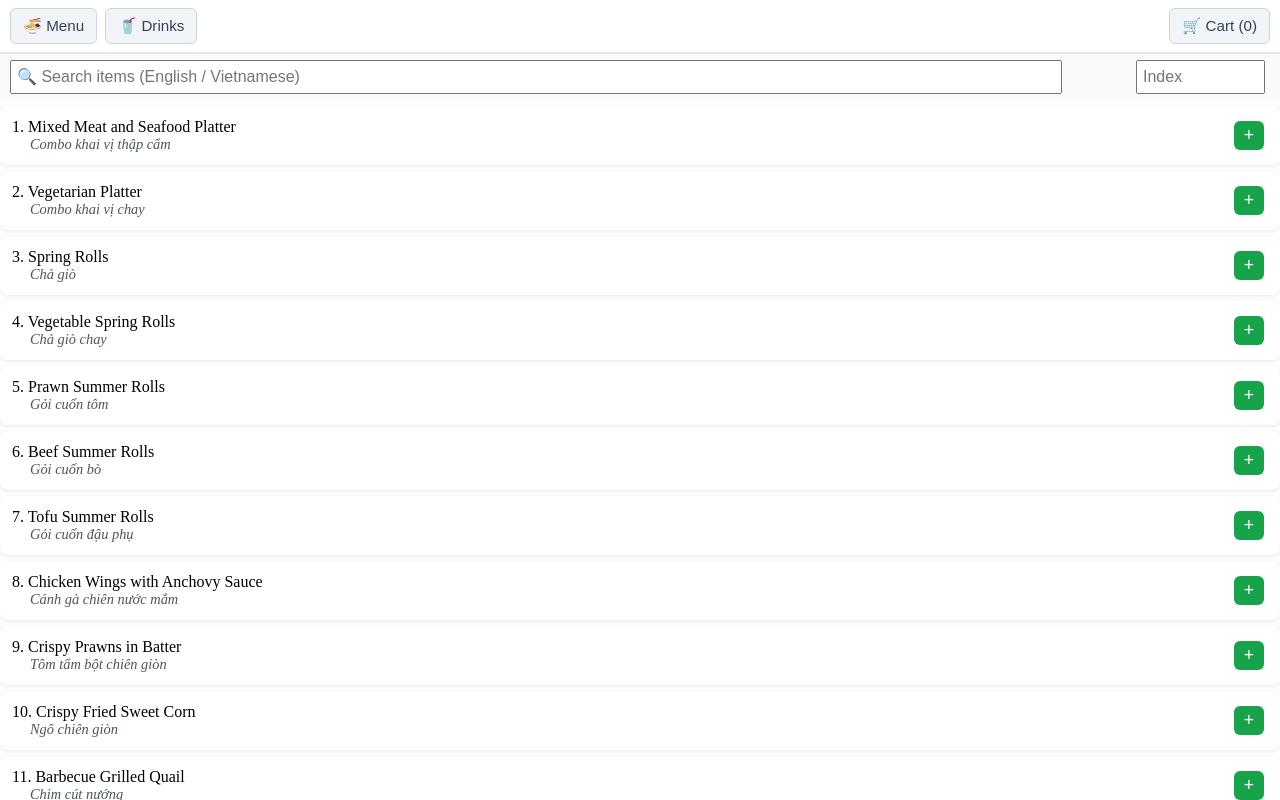
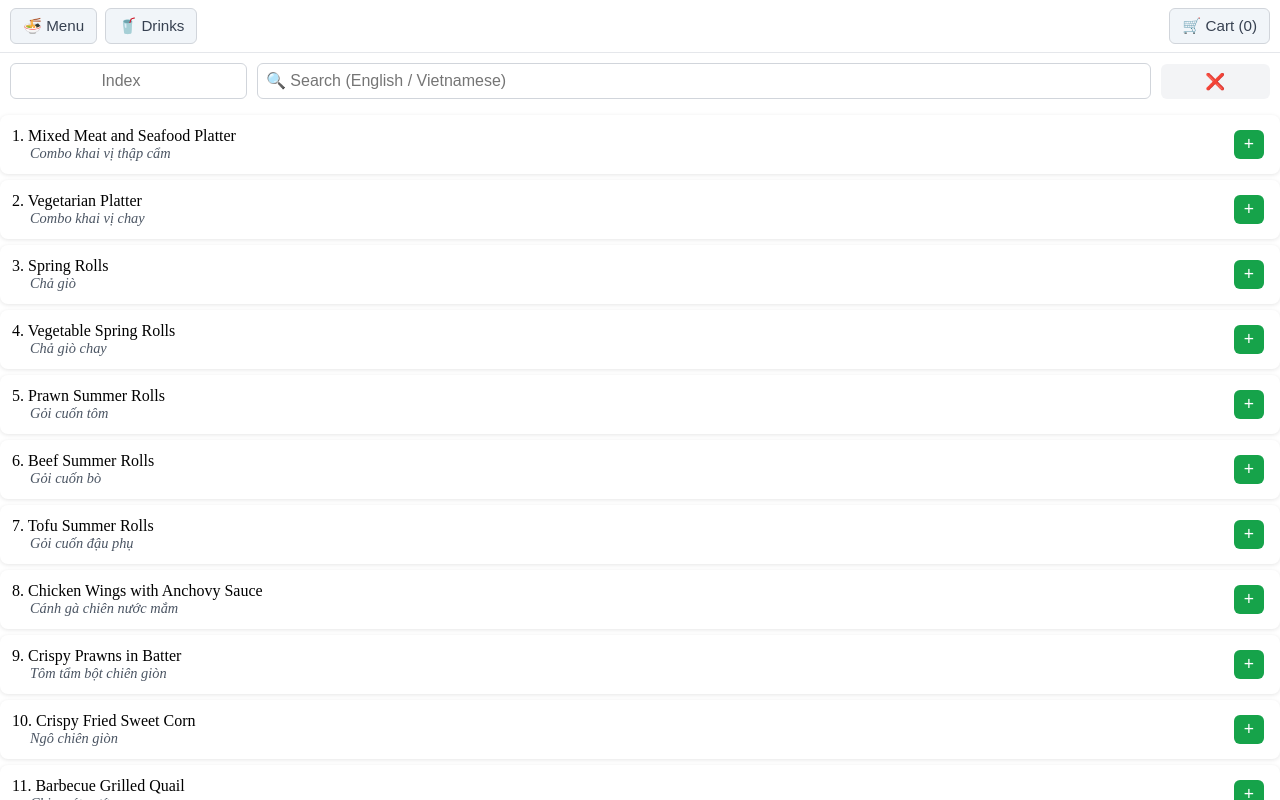
Before and after one commit to khieuvm/MenuWonderPho, a plain HTML site: page index.html in a window 1280 px wide. Both pictures are taken after a click on the button "🍜 Menu". Drawn offline with Linux system fonts and the light colour scheme.

Commit message:
Add clear search button

```diff
--- a/index.html
+++ b/index.html
@@ -95,41 +95,69 @@
             background: #e2e8f0;
         }
         /* --- Search Box Layout --- */
+        /* --- SEARCH AREA --- */
 
         .search-box {
             display: flex;
-            /* align-items: center; */
-            border-top: 1px solid #e5e7eb;
-            padding: 6px 10px;
-            background: #f9fafb;
+            align-items: center;
+            gap: 10px;
+            width: calc(100% - 20px);
+            margin: 10px;
             flex-wrap: nowrap;
-            overflow-x: auto;
+            overflow-x: none;
+            /* center horizontally */
+        }
+
+        .index-input {
+            flex: 2;
+            min-width: 60px;
+            padding: 8px;
+            border: 1px solid #d1d5db;
+            border-radius: 6px;
+            text-align: center;
+            font-size: 1rem;
+            flex-shrink: 1;
+        }
+
+        .search-input {
+            flex: 8;
+            min-width: 150px;
+            padding: 8px;
+            border: 1px solid #d1d5db;
+            border-radius: 6px;
+            font-size: 1rem;
+            flex-shrink: 1;
+        }
+
+        .clear-btn {
+            flex: 1;
+            min-width: 45px;
+            text-align: center;
+            padding: 8px 0;
+            border: none;
+            border-radius: 6px;
+            background: #f3f4f6;
+            cursor: pointer;
+            font-size: 1rem;
+            font-weight: 500;
+            transition: background 0.2s, color 0.2s;
+            flex-shrink: 0;
+            /* luôn giữ nút ổn định */
+        }
+
+        #indexInput,
+        #searchInput {
+            transition: all 0.25s ease;
+        }
+
+        .clear-btn:hover {
+            background: #ef4444;
+            color: white;
         }
 
         .push {
             margin-left: auto;
         }
-        /* Search input style */
-
-        .search-input {
-            font-size: 16px;
-            padding: 5px;
-            height: 20px;
-            width: 93%;
-            transition: width 0.3s ease;
-        }
-        /* Từng vùng */
-
-        .search-area {
-            flex: 9;
-            padding-right: 10px;
-        }
-
-        .index-area {
-            flex: 1;
-            padding-right: 10px;
-        }
-        /* Scrollbar ẩn */
 
         .header-box::-webkit-scrollbar,
         .search-box::-webkit-scrollbar {
@@ -157,6 +185,11 @@
             transition: 0.2s;
         }
 
+        #btnDone:hover {
+            color: #ef4444;
+            /* đỏ nhẹ khi hover */
+        }
+
         .btncenter {
             display: flex;
             justify-content: center;
@@ -182,12 +215,9 @@
 
             <!-- Search Box -->
             <div class="search-box">
-                <div class="search-area">
-                    <input id="searchInput" type="text" placeholder="🔍 Search items (English / Vietnamese)" class="search-input border rounded focus:outline-green-500">
-                </div>
-                <div class="push index-area">
-                    <input id="indexInput" type="number" placeholder="Index" class="search-input border rounded focus:outline-green-500">
-                </div>
+                <input id="indexInput" type="number" placeholder="Index" class="index-input">
+                <input id="searchInput" type="text" placeholder="🔍 Search (English / Vietnamese)" class="search-input">
+                <button id="btnClearSearch" class="clear-btn">❌</button>
             </div>
 
         </div>
--- a/script.js
+++ b/script.js
@@ -1,6 +1,5 @@
 const menuList = document.getElementById("menuList");
 const drinkList = document.getElementById("drinkList");
-const searchInput = document.getElementById("searchInput");
 const toast = document.getElementById("toast");
 const tabMenu = document.getElementById("tabMenu");
 const tabDrink = document.getElementById("tabDrink");
@@ -12,9 +11,10 @@ const cartList = document.getElementById("cartList");
 const cartTotal = document.getElementById("cartTotal");
 const cartCount = document.getElementById("cartCount");
 const btnDone = document.getElementById("btnDone");
-// ✅ Cập nhật selector mới theo HTML
 const searchBar = document.querySelector('.search-box');
+const searchInput = document.getElementById("searchInput");
 const indexInput = document.getElementById('indexInput');
+const btnClearSearch = document.getElementById("btnClearSearch");
 
 let cart = JSON.parse(localStorage.getItem("cart") || "[]");
 let activeTab = "menu"; // menu | drink | cart
@@ -259,37 +259,56 @@ function activate(tab) {
   activeTab = tab;
   resetSearch();
 
-    tabMenu.classList.toggle("tab-active", tab === "menu");
-    tabMenu.classList.toggle("tab-inactive", tab !== "menu");
-    tabDrink.classList.toggle("tab-active", tab === "drink");
-    tabDrink.classList.toggle("tab-inactive", tab !== "drink");
-    tabCart.classList.toggle("tab-active", tab === "cart");
-    tabCart.classList.toggle("tab-inactive", tab !== "cart");
+  // --- cập nhật trạng thái tab button ---
+  const tabs = [
+    { el: tabMenu, name: "menu" },
+    { el: tabDrink, name: "drink" },
+    { el: tabCart, name: "cart" },
+  ];
+  tabs.forEach(t => {
+    t.el.classList.toggle("tab-active", tab === t.name);
+    t.el.classList.toggle("tab-inactive", tab !== t.name);
+  });
 
-    menuTab.style.display = (tab === "menu") ? "block" : "none";
+  // --- hiển thị nội dung tương ứng ---
+  menuTab.style.display  = (tab === "menu")  ? "block" : "none";
   drinkTab.style.display = (tab === "drink") ? "block" : "none";
-    cartTab.style.display = (tab === "cart") ? "block" : "none";
+  cartTab.style.display  = (tab === "cart")  ? "block" : "none";
 
-    // ✅ Ẩn search bar khi ở cart
-    searchBar.style.display = (tab === "cart") ? "none" : "flex";
-
-    // ✅ Ẩn ô Index khi ở tab Drinks hoặc Cart
-    indexInput.style.display = (tab === "drink" || tab === "cart") ? "none" : "block";
+  // --- điều chỉnh hiển thị & bố cục search bar ---
+  searchBar.style.display = (tab !== "cart") ? "flex" : "none";
 
   if (tab === "menu") {
-        indexInput.parentElement.style.flex = "1";
-        indexInput.parentElement.style.paddingRight = "10px";
-        searchInput.style.width = "93%";
+    indexInput.style.display = "block";
+    indexInput.style.flex = "2";
+    searchInput.style.flex = "8";
   } else if (tab === "drink") {
-        indexInput.parentElement.style.flex = "0";
-        indexInput.parentElement.style.paddingRight = "5px";
-        searchInput.style.width = "100%";
-    }
+    indexInput.style.display = "none";
+    searchInput.style.flex = "10";
   }
 
-tabMenu.onclick = () => {activate("menu");renderMenu(menuItems);};
-tabDrink.onclick = () => {activate("drink");renderDrinks(drinkItems);};
-tabCart.onclick = () => {activate("cart");renderCart();};
+  // --- render nội dung ---
+  const renderMap = {
+    menu:  () => renderMenu(menuItems),
+    drink: () => renderDrinks(drinkItems),
+    cart:  () => renderCart(),
+  };
+  renderMap[tab]?.();
+}
+
+
+tabMenu.onclick = () => activate("menu");
+tabDrink.onclick = () => activate("drink");
+tabCart.onclick = () => activate("cart");
+
+
+btnClearSearch.onclick = () => {
+    resetSearch();
+
+    // Reset list
+    if (activeTab === "menu") renderMenu(menuItems);
+    else if (activeTab === "drink") renderDrinks(drinkItems);
+};
 
 /* ---------- Search bindings ---------- */
 searchInput.oninput = filterActive;
```
Lines whose indentation alone changed are shown as unchanged.
